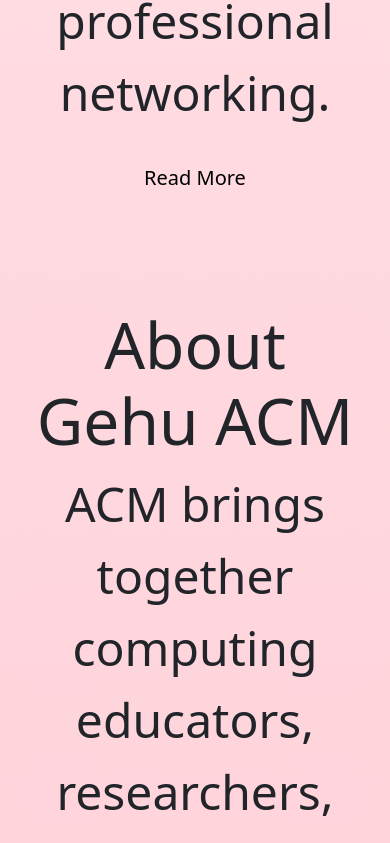
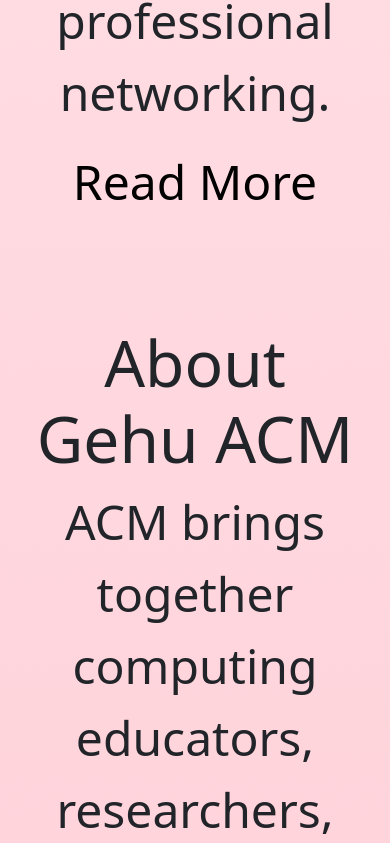
Before and after one commit to Gauravkholiyaa/acmmainsitee, a website: page aboutacm.html in a window 390 px wide. Shown: the part 3613-4456 px from the top of the page. Drawn offline with nearby package versions, Linux system fonts and the light colour scheme.

Commit message:
Update about.css

```diff
--- a/about.css
+++ b/about.css
@@ -135,4 +135,8 @@
     .am1 {
       font-size: 3rem;
     }
+  .btn{
+    font-size:3rem;
+  }
+
 }
```
